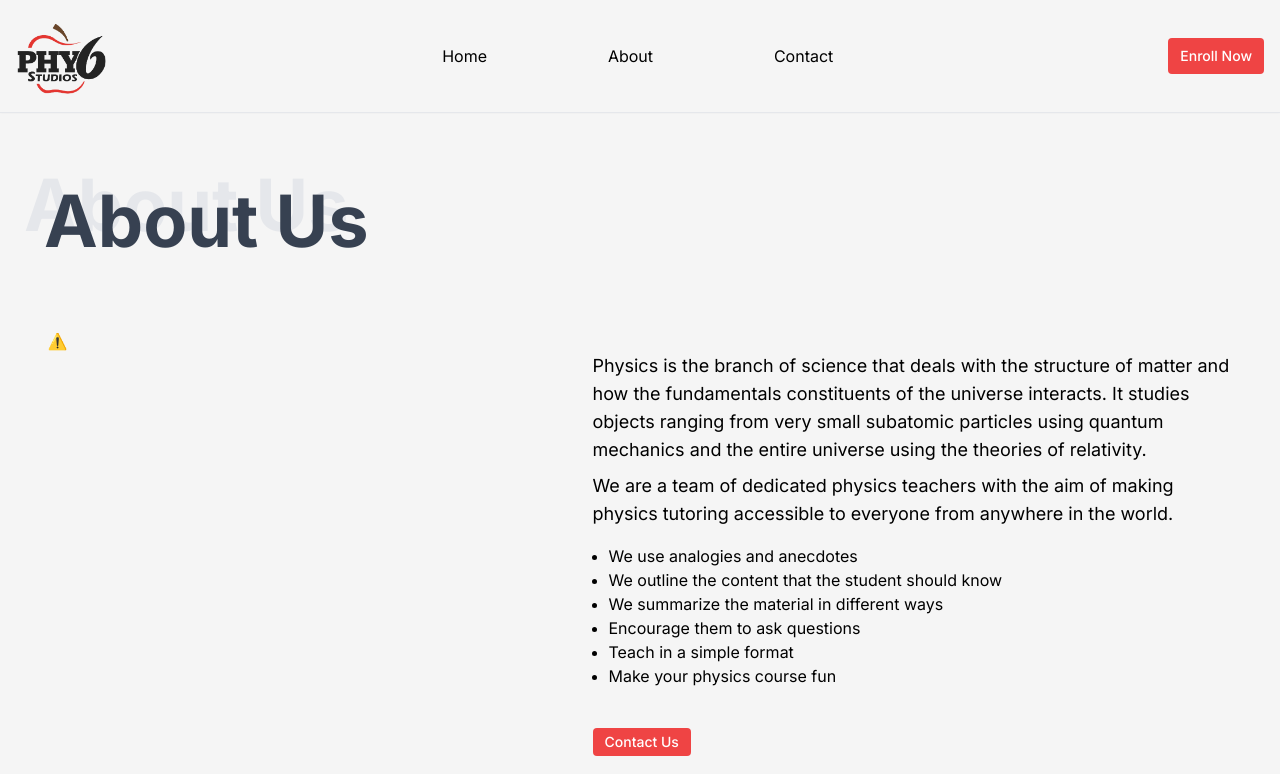
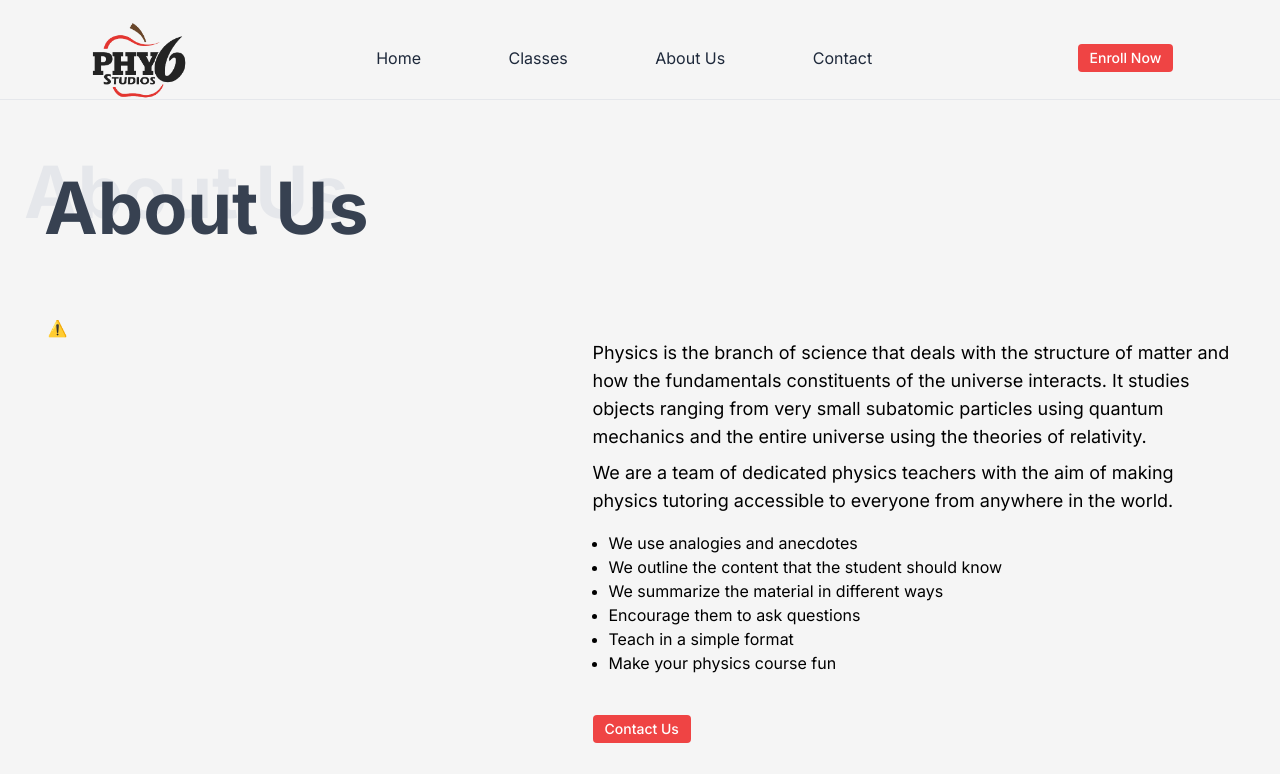
Before and after one commit to Vikum-AI/physics-studios, a Next.js app: page /about in a window 1280 px wide. Shown: the top 774 px of the page. Built offline with nearby package versions, Linux system fonts and the light colour scheme; no server answers.

Commit message:
Navbar refactor

```diff
--- a/components/navlist/NavList.tsx
+++ b/components/navlist/NavList.tsx
@@ -5,11 +5,13 @@ import INavList from "./INavList";
 
 export default function NavList({ extras }: INavList) {
   return (
-    <ul className={["flex", "justify-around", "w-full", `${extras}`].join(" ")}>
+    <ul
+      className={["flex", "justify-between", "w-full", `${extras}`].join(" ")}
+    >
       {NavListData.map((item) => (
         <li
           key={item.id}
-          className="p-2 text-md hover:text-red-600 rounded-md transition duration-300"
+          className="p-2 text-md hover:text-red-600 rounded-md transition duration-300 text-slate-800"
         >
           <Link href={item.path}>{item.label}</Link>
         </li>
--- a/const/NavListData.ts
+++ b/const/NavListData.ts
@@ -1,6 +1,6 @@
 import INavListData from "../interfaces/INavListData";
 
-const NavListData: Array<INavListData> = [
+const NavListData: INavListData[] = [
   {
     id: 1,
     label: "Home",
@@ -8,7 +8,12 @@ const NavListData: Array<INavListData> = [
   },
   {
     id: 2,
-    label: "About",
+    label: "Classes",
+    path: "/",
+  },
+  {
+    id: 3,
+    label: "About Us",
     path: "/about",
   },
   {
--- a/pages/index.tsx
+++ b/pages/index.tsx
@@ -17,7 +17,6 @@ const Home: NextPage = () => {
         onClick={(state: boolean) => setActive(state)}
       />
       <div className={`${active ? "hidden" : ""}`}>
-        <Divider />
         <Main />
         <Explain />
         <Enroll />
--- a/widgets/navbar/NavBar.tsx
+++ b/widgets/navbar/NavBar.tsx
@@ -14,8 +14,8 @@ export default function NavBar() {
   }, [pathName]);
 
   return (
-    <div className="flex justify-between h-[7rem]">
-      <div className="w-[5.7rem] mx-4 flex items-center">
+    <div className="flex justify-around items-center mt-4">
+      <div className="w-24 flex items-center">
         <Image src={LogoLight} alt="Logo" />
       </div>
       <div className="flex justify-center items-center w-[40%]">
@@ -34,7 +34,7 @@ export default function NavBar() {
             <Link href="/">
               <Button
                 label="Enroll Now"
-                extras="bg-red-200 text-red-600 p-2 hover:bg-red-300 hover:text-red-600"
+                extras="bg-red-200 text-red-600 hover:bg-red-300 hover:text-red-600"
               />
             </Link>
           </>
--- a/widgets/navbar/ResponsiveNavBar.tsx
+++ b/widgets/navbar/ResponsiveNavBar.tsx
@@ -8,7 +8,7 @@ import IResponsiveNavBar from "./IResponsiveNavBar";
 function ResponsiveNavBar({ active, onClick }: IResponsiveNavBar) {
   return (
     <>
-      <div className="hidden md:block shadow-sm">
+      <div className="hidden md:block">
         <NavBar />
       </div>
       <div className="md:hidden">
```
